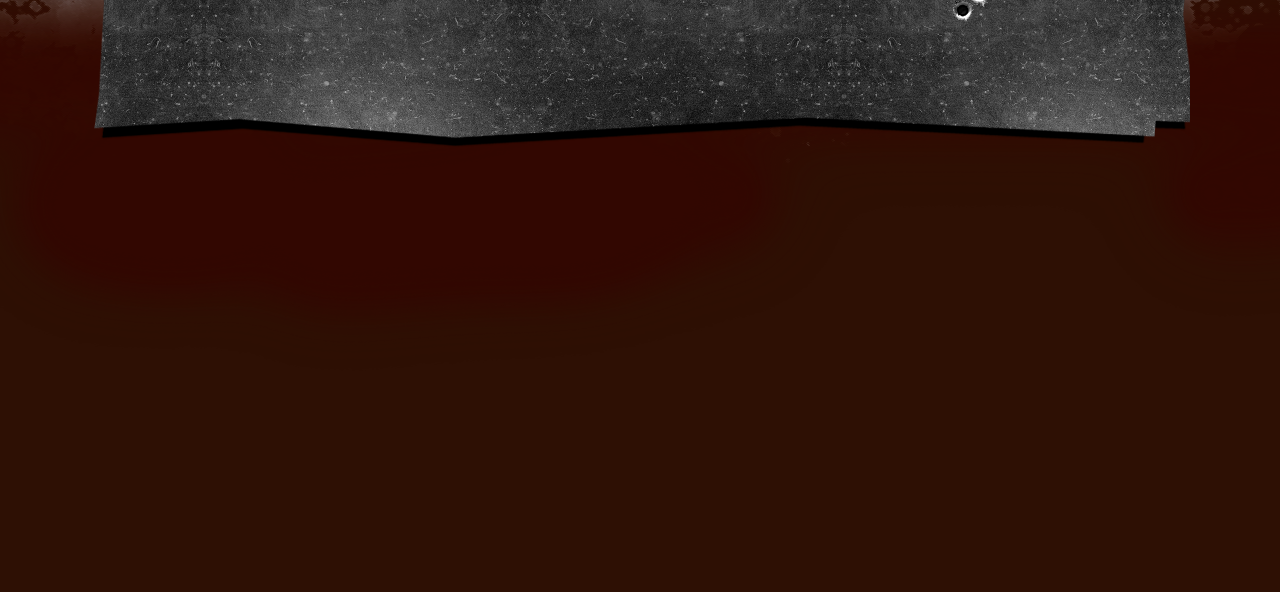
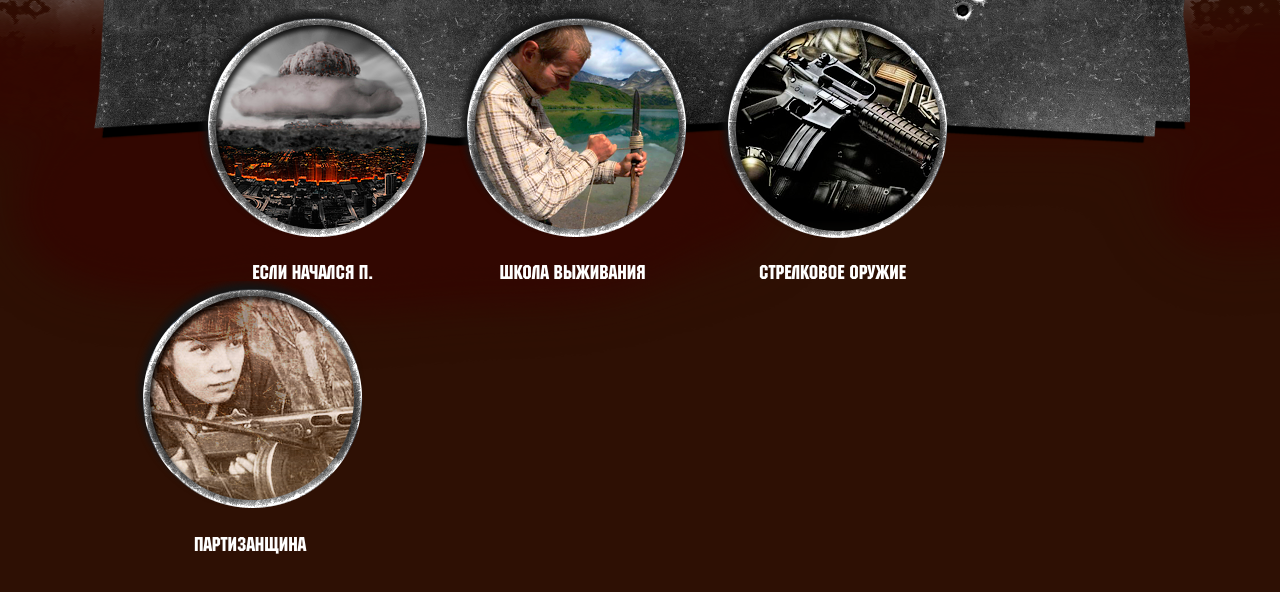
Before and after one commit to RuslanGrigoryev/war, a plain HTML site: page index.html in a window 1280 px wide. Shown: the part 458-1050 px from the top of the page. Drawn offline with Linux system fonts and the light colour scheme.

Commit message:
Added important blocks

```diff
--- a/css/style.css
+++ b/css/style.css
@@ -220,3 +220,26 @@ footer {
 .main-top-header strong {
     font-size: 30px;
 }
+.important-list {
+    padding: 12px 15px;
+    height: 300px;
+}
+.important-list__item {
+    float: left;
+    margin: 0 30px 0 0;
+}
+.important-list__item:last-child {
+    margin: 0;
+}
+.important-list__link {
+    display: block;
+    text-align: center;
+}
+.important-list__link:hover {
+    text-decoration: none;
+}
+.important-list__link strong {
+    text-shadow: none;
+    margin: 20px 0 0 0;
+    font-size: 20px;
+}
--- a/index.html
+++ b/index.html
@@ -81,6 +81,33 @@
 
 				<strong>самое важное :</strong>
 
+				<ul class="important-list clearfix">
+					<li class="important-list__item">
+						<a href="#" class="important-list__link">
+							<img src="i/img-01.png" alt="image-important">
+							<strong>Если начался п.</strong>
+						</a>
+					</li>
+					<li class="important-list__item">
+						<a href="#" class="important-list__link">
+							<img src="i/img-02.png" alt="image-important">
+							<strong>Школа выживания</strong>
+						</a>
+					</li>
+					<li class="important-list__item">
+						<a href="#" class="important-list__link">
+							<img src="i/img-03.png" alt="image-important">
+							<strong>стрелковое оружие</strong>
+						</a>
+					</li>
+					<li class="important-list__item">
+						<a href="#" class="important-list__link">
+							<img src="i/img-04.png" alt="image-important">
+							<strong>партизанщина</strong>
+						</a>
+					</li>
+				</ul>
+
 			</div>
 
 		</div>
```
Also changed, not shown: i/img-01.png (added), i/img-02.png (added), i/img-03.png (added), i/img-04.png (added).
